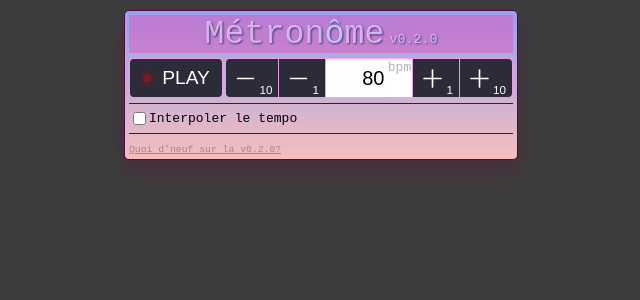
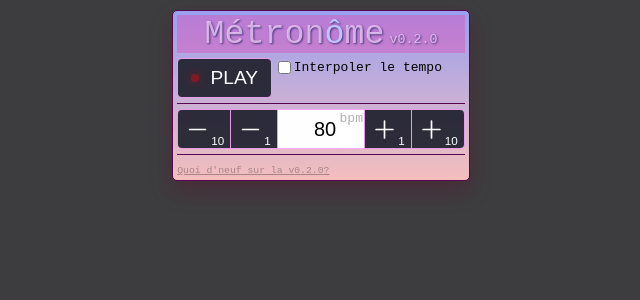
Before and after one commit to berdal84/metrobeat, a React (Vite) app: page / in a window 1280 px wide. Shown: the top 300 px of the page, without its empty margins (319-959 px from the left). Built offline with nearby package versions, Linux system fonts and the light colour scheme; no server answers.

Commit message:
improve layout

```diff
--- a/src/App.tsx
+++ b/src/App.tsx
@@ -66,17 +66,15 @@ function App() {
       <main>
 
         <section className="controls">
+
           <button className='playButton' style={{ marginTop: 'auto'}}
             onClick={handlePlayButtonClick}
           >
             {viewState.isPlaying ? 'STOP' : 'PLAY'}
             <div style={{ opacity: viewState.diodeOn ? 1 : 0.4 }} className='diode'/>
           </button>
-            { viewState.variationOn && viewState.isPlaying && <p>Actuel: {viewState.tempo} bpm</p>}
-            { !viewState.variationOn && <ValueInputField tempo={viewState.tempo} onTempoChange={setTempo} unit="bpm"/>}
-        </section>
+          { viewState.variationOn && viewState.isPlaying && <p>Actuel: {viewState.tempo} bpm</p>}
 
-        <section className="variation" inert={viewState.isPlaying}>
           <div>
             <label>
               <input
@@ -91,7 +89,15 @@ function App() {
                 Boucler à l'infini
             </label>}
           </div>
+        </section>
 
+
+
+        <div hidden={viewState.variationOn}>
+          <ValueInputField tempo={viewState.tempo} onTempoChange={setTempo} unit="bpm"/>
+        </div>
+
+        <section className="variation" inert={viewState.isPlaying}>
           <div className="TempoInputRange" hidden={!viewState.variationOn}>
             <div className="ValueInputField-group">
               <label className="ValueInputField-label">Tempo de départ</label>
```
